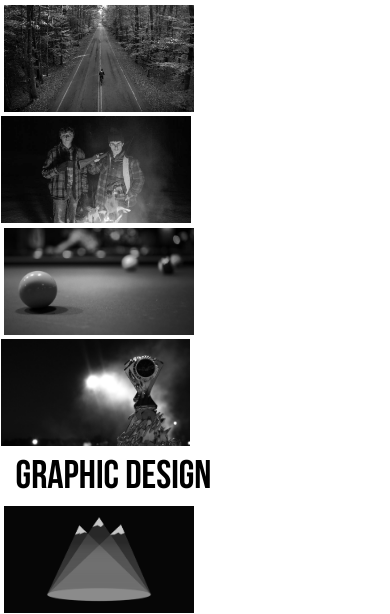
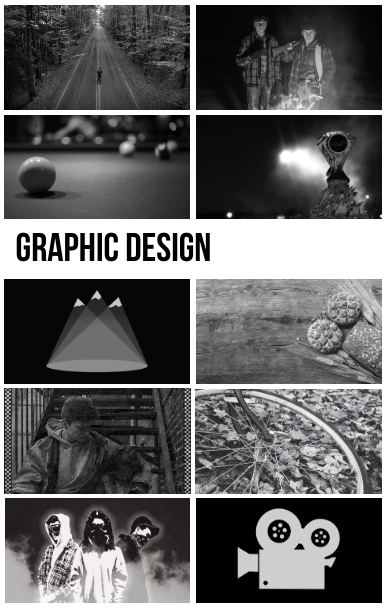
Before and after one commit to BrimmerMedia/brimmermedia, a plain HTML site: page index.html in a window 390 px wide. Shown: the part 203-817 px from the top of the page. Drawn offline with Linux system fonts and the light colour scheme.

Commit message:
Mobile Fix

```diff
--- a/includes/styles.css
+++ b/includes/styles.css
@@ -141,7 +141,31 @@ header {display:none;}
 #Tomorrow-BW {width: 49%;
                 margin-left: 1%;}
 #Career-Poster-BW {width: 49%;}
+}
 
+
+@media only screen and (max-width:398px){
+
+#Autumn-Ambition-BW {width: 48%;
+                    margin-left: 1%;}
+#Whispering-Woods-BW {width: 48%;}
+
+#Pool-Table-BW {width: 48%;
+                margin-left: 1%;}
+#WCF-BW {width: 48%;}
+
+#ACS-BW {width: 48%;
+                margin-left: 1%;}
+#Grains-BW {width: 48%;}
+
+#Taxi-Driver-BW-2 {width: 48%;
+                margin-left: 1%;}
+#Autumn-Ride-BW {width: 48%;
+                  margin-left:0%;}
+
+#Tomorrow-BW {width: 48%;
+                margin-left: 1%;}
+#Career-Poster-BW {width: 48%;}
 
 
 }
```
